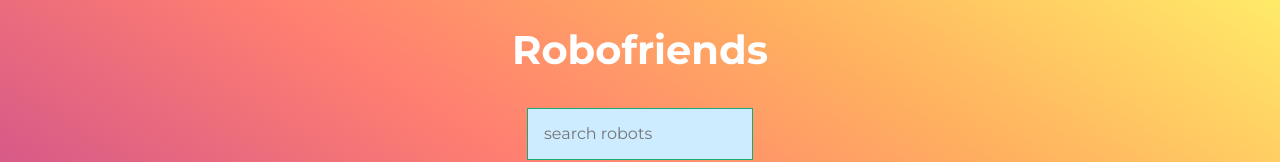
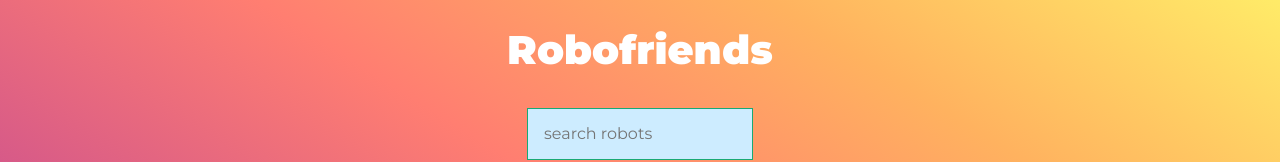
Before and after one commit to pronoia9/ztmtcwd-robofriends, a React (Create React App) app: page / in a window 1280 px wide. Shown: the top 162 px of the page. Built offline with nearby package versions, Linux system fonts and the light colour scheme.

Commit message:
change title font weight

```diff
--- a/src/App.css
+++ b/src/App.css
@@ -2,5 +2,5 @@
   font-size: 5vh;
   text-transform: capitalize;
   color: white;
-  font-weight: 700;
+  font-weight: 900;
 }
```
